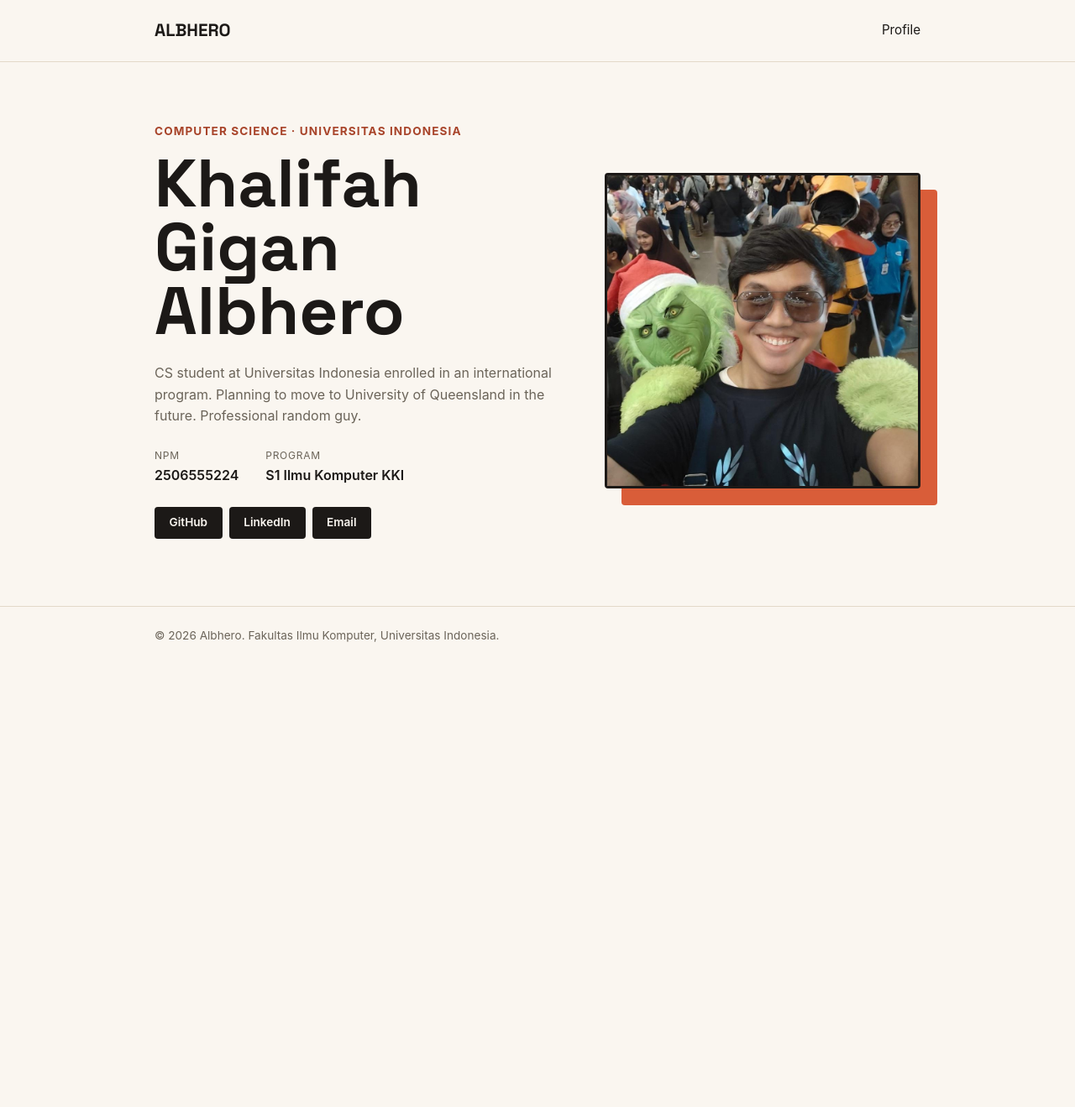
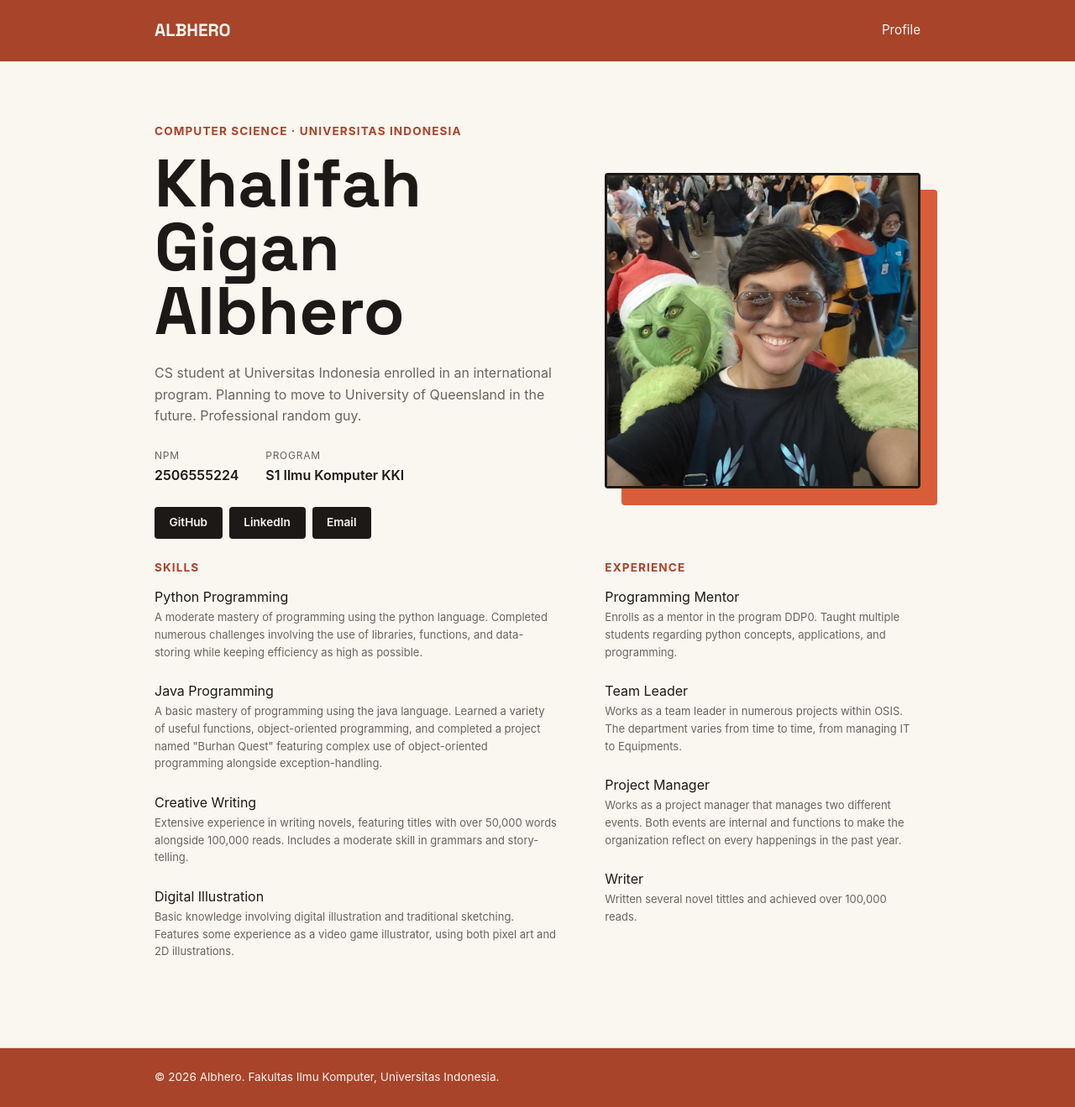
Before and after one commit to Albhero/myportofolio, a Django app: page / in a window 1280 px wide. Shown: the whole page at 84% size. Before the commit the page ends 765 px from the top, so only its background shows below. Run offline with Django 5.2, Linux system fonts and the light colour scheme.

Commit message:
Added new sections (skills and experience)

```diff
--- a/static/css/style.css
+++ b/static/css/style.css
@@ -33,6 +33,7 @@ h1, .brand {
 
 .site-header {
     border-bottom: 1px solid var(--line);
+    background-color: var(--accent-dark);
 }
 
 .site-header .container {
@@ -45,7 +46,7 @@ h1, .brand {
 .brand {
     font-size: 1.3rem;
     font-weight: 700;
-    color: var(--ink);
+    color: var(--paper);
     text-decoration: none;
 }
 
@@ -55,7 +56,7 @@ h1, .brand {
 }
 
 .site-header nav a {
-    color: var(--ink);
+    color: var(--paper);
     text-decoration: none;
     font-size: 0.95rem;
 }
@@ -170,8 +171,9 @@ h1, .brand {
 }
 
 .site-footer {
+    background-color: var(--accent-dark);
     padding: 1.5rem;
-    color: var(--text-muted);
+    color: var(--paper);
     font-size: 0.85rem;
     border-top: 1px solid var(--line);
 }
@@ -193,3 +195,10 @@ h1, .brand {
         justify-content: flex-start;
     }
 }
+
+.hero-content-details {
+    color: var(--text-muted);
+    font-size: small;
+    max-width: 480px;
+    margin-bottom: 1.5rem;
+}
--- a/templates/index.html
+++ b/templates/index.html
@@ -48,6 +48,54 @@
                         <a href="mailto:khalifahgigan@gmail.com" class="social-link">Email</a>
                     </div>
                 </div>
+                <div class="skills">
+                    <p class="hero-kicker">Skills</p>
+                    <p class="hero-content">Python Programming</p>
+                    <p class="hero-content-details">
+                        A moderate mastery of programming using the python language. Completed numerous
+                        challenges involving the use of libraries, functions, and data-storing while
+                        keeping efficiency as high as possible.
+                    </p>
+                    <p class="hero-content">Java Programming</p>
+                    <p class="hero-content-details">
+                        A basic mastery of programming using the java language. Learned a variety of useful
+                        functions, object-oriented programming, and completed a project named "Burhan Quest"
+                        featuring complex use of object-oriented programming alongside exception-handling.
+                    </p>
+                    <p class="hero-content">Creative Writing</p>
+                    <p class="hero-content-details">
+                        Extensive experience in writing novels, featuring titles with over 50,000 words alongside
+                        100,000 reads. Includes a moderate skill in grammars and story-telling.
+                    </p>
+                    <p class="hero-content">Digital Illustration</p>
+                    <p class="hero-content-details">
+                        Basic knowledge involving digital illustration and traditional sketching. Features some
+                        experience as a video game illustrator, using both pixel art and 2D illustrations.
+                    </p>
+                </div>
+                <div class="experience">
+                    <p class="hero-kicker">Experience</p>
+                    <p class="hero-content">Programming Mentor</p>
+                    <p class="hero-content-details">
+                        Enrolls as a mentor in the program DDP0. Taught multiple students regarding
+                        python concepts, applications, and programming.
+                    </p>
+                    <p class="hero-content">Team Leader</p>
+                    <p class="hero-content-details">
+                        Works as a team leader in numerous projects within OSIS. The department varies
+                        from time to time, from managing IT to Equipments.
+                    </p>
+                    <p class="hero-content">Project Manager</p>
+                    <p class="hero-content-details">
+                        Works as a project manager that manages two different events. Both events are
+                        internal and functions to make the organization reflect on every happenings in
+                        the past year.
+                    </p>
+                    <p class="hero-content">Writer</p>
+                    <p class="hero-content-details">
+                        Written several novel tittles and achieved over 100,000 reads.
+                    </p>
+                </div>
             </div>
         </section>
     </main>
```
